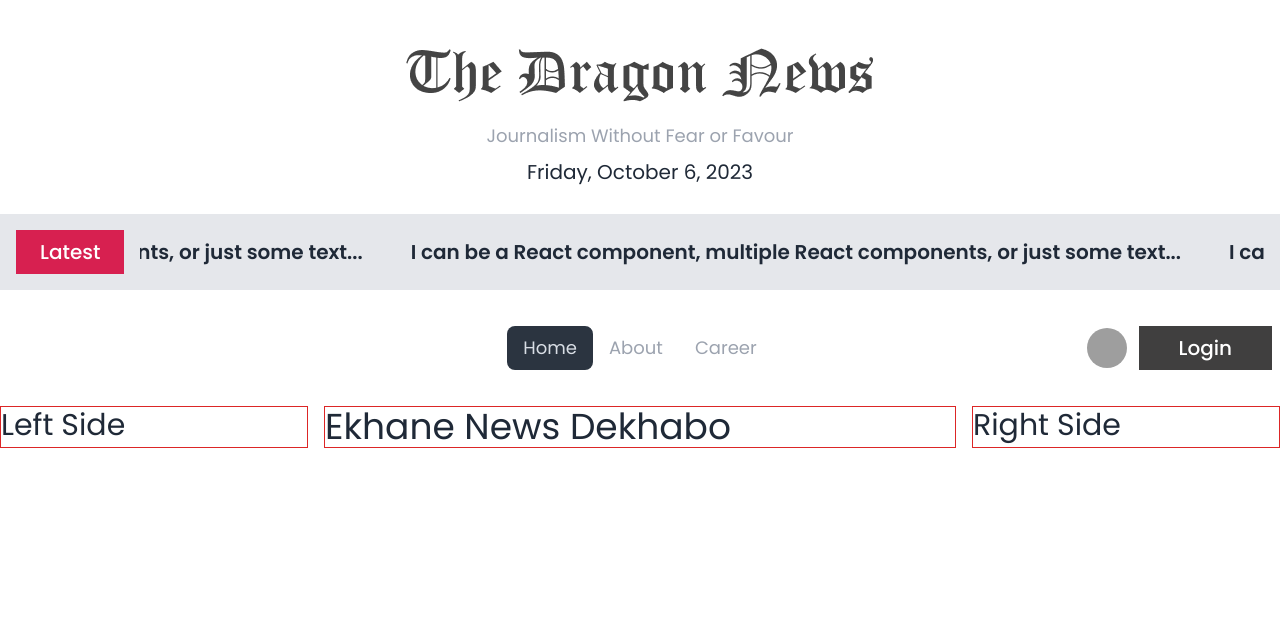
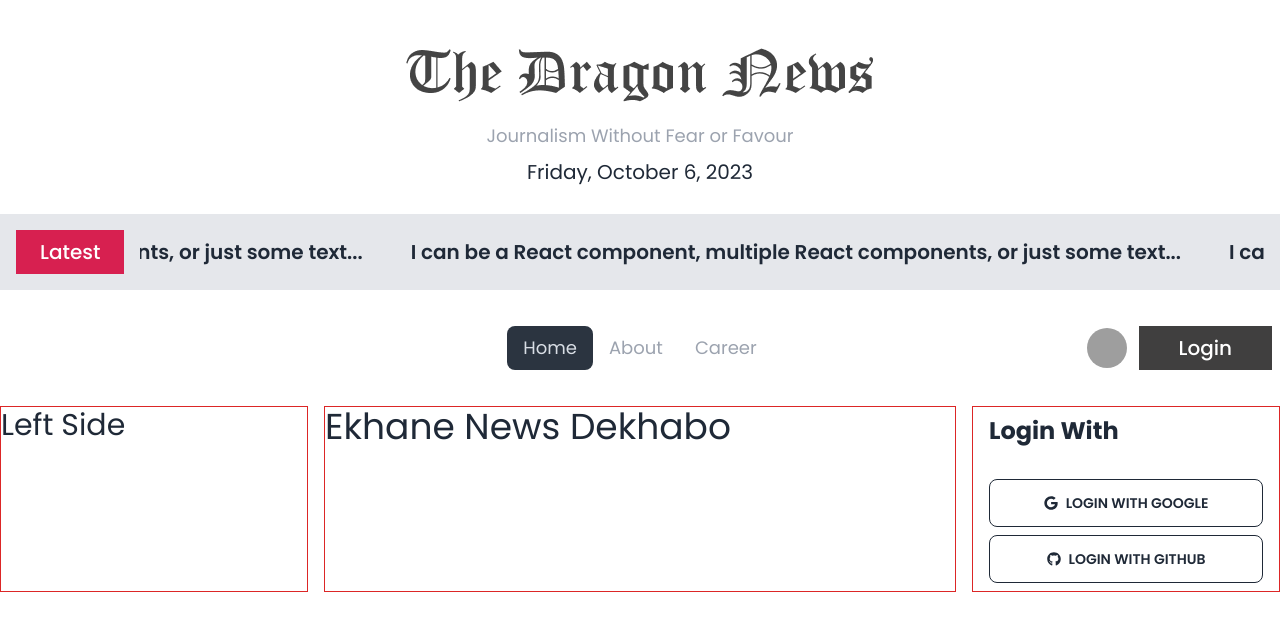
Before and after one commit to mdnoble1/dragon-news, a React (Vite) app: page / in a window 1280 px wide. Shown: the top 630 px of the page. Built offline with nearby package versions, Linux system fonts and the light colour scheme; grey boxes are pictures that could not be loaded.

Commit message:
added right side navbar login section

```diff
--- a/package.json
+++ b/package.json
@@ -17,6 +17,7 @@
     "react": "^18.2.0",
     "react-dom": "^18.2.0",
     "react-fast-marquee": "^1.6.1",
+    "react-icons": "^4.11.0",
     "react-router-dom": "^6.16.0",
     "sort-by": "^0.0.2"
   },
--- a/src/pages/shared/RightSideNav/RightSideNav.jsx
+++ b/src/pages/shared/RightSideNav/RightSideNav.jsx
@@ -1,9 +1,22 @@
+import { FaGithub, FaGoogle } from 'react-icons/fa';
+
 const RightSideNav = () => {
-    return (
-        <div>
-            <h2 className="text-3xl">Right Side</h2>
-        </div>
-    );
+  return (
+    <div>
+      {/* login section  */}
+      <div className="px-4 py-2">
+        <h2 className="font-bold text-2xl mb-8">Login With</h2>
+        <button className="btn btn-outline w-full hover:text-blue-500 mb-2">
+            <FaGoogle></FaGoogle>Login With Google</button>
+        <button className="btn btn-outline w-full hover:text-red-500">
+            <FaGithub></FaGithub>Login With Github</button>
+      </div>
+      {/* find us section  */}
+      <div></div>
+      <div></div>
+      <div></div>
+    </div>
+  );
 };
 
 export default RightSideNav;
```
Also changed, not shown: 1 other file (tests, documents, lock files or other folders).
